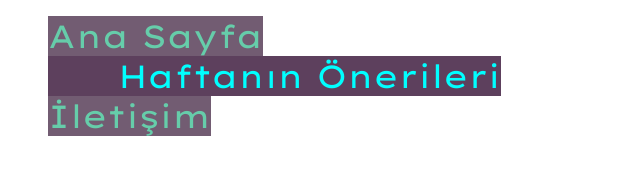
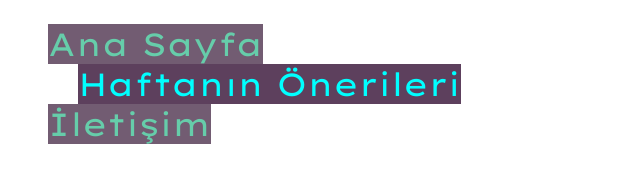
Before and after one commit to busrabaran/project1, a plain HTML site: page oneriler.html in a window 1280 px wide. Shown: the whole page, without its empty margins (0-640 px from the left). Drawn offline with Linux system fonts and the light colour scheme; a web font is replaced by a local one.

Commit message:
Add files via upload

```diff
--- a/oneriler.html
+++ b/oneriler.html
@@ -13,7 +13,7 @@
     <nav>
         <ul>
             <li><a href="index.html">Ana Sayfa</a></li>
-            <li><a href="oneriler.html" class="current-page-button">Haftanın Önerileri</a></li>
+            <li class="current-page-block"><a href="oneriler.html" class="current-page-button">Haftanın Önerileri</a></li>
             <li><a href="iletisim.html">İletişim</a></li>
         </ul>
     </nav>
--- a/style.css
+++ b/style.css
@@ -1,19 +1,27 @@
-li{
+/*************** NAV STYLE ***************/
+nav ul{
+    position: fixed;
+    width: 100%;
+}
+nav li{
     font-size: xx-large;
     list-style-type:none;
     font-family:"Lexend Giga", serif;
 }
-a{
+nav a{
     color: mediumaquamarine;
     text-decoration: none;
     background-color: rgb(114, 92, 114) ;
 }
-a:hover{
-    color:aqua;
+nav a:hover{
+    color:rgb(96, 225, 225);
+    background-color: rgb(95, 70, 95);
+}
+.current-page-block{
+    padding-left: 30px;
+}
+.current-page-button{
+    color:rgb(0, 255, 255);
     background-color: rgb(93, 64, 93);
 }
-.current-page-button{
-padding-left: 70px;
-    color:aqua;
-    background-color: rgb(93, 64, 93);
-}
+/*************** bbbb ***************/
```
Also changed, not shown: iletisim.html (+1 -0 lines), index.html (+1 -6 lines).
